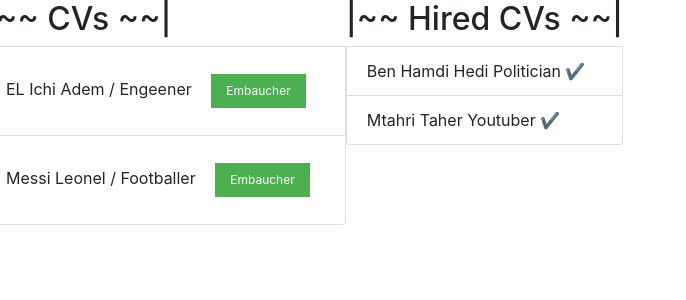
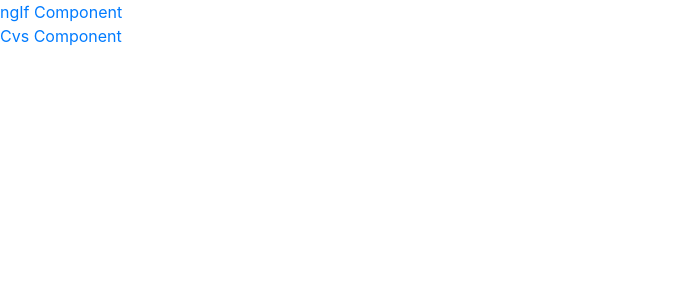
Before and after one commit to Haloua-2005/NewFolderProjectGMC, an Angular app: page / in a window 1280 px wide. Shown: the top 300 px of the page, without its empty margins (0-686 px from the left). Built offline with nearby package versions, Linux system fonts and the light colour scheme.

Commit message:
Minimalist syntax of a route Checkpoint

```diff
--- a/src/app/app-routing.module.ts
+++ b/src/app/app-routing.module.ts
@@ -1,8 +1,14 @@
 import { NgModule } from '@angular/core';
 import { Routes, RouterModule } from '@angular/router';
+import { NgIf } from '@angular/common';
+import { NgIfComponent } from './ng-if/ng-if.component';
+import { CVsComponent } from './cvs/cvs.component';
 
 
-const routes: Routes = [];
+const routes: Routes = [
+  { path : 'ngIf', component: NgIfComponent },
+  { path : 'cv', component: CVsComponent }
+];
 
 @NgModule({
   imports: [RouterModule.forRoot(routes)],
--- a/src/app/app.component.html
+++ b/src/app/app.component.html
@@ -1,3 +1,6 @@
-<app-cvs></app-cvs>
+
+
+<a [routerLink]="['ngIf']">ngIf Component</a> <br>
+<a [routerLink]="['cv']">Cvs Component</a>
 
 <router-outlet></router-outlet>
```
Also changed, not shown: src/assets/Items/CaptureXD.PNG (deleted).
